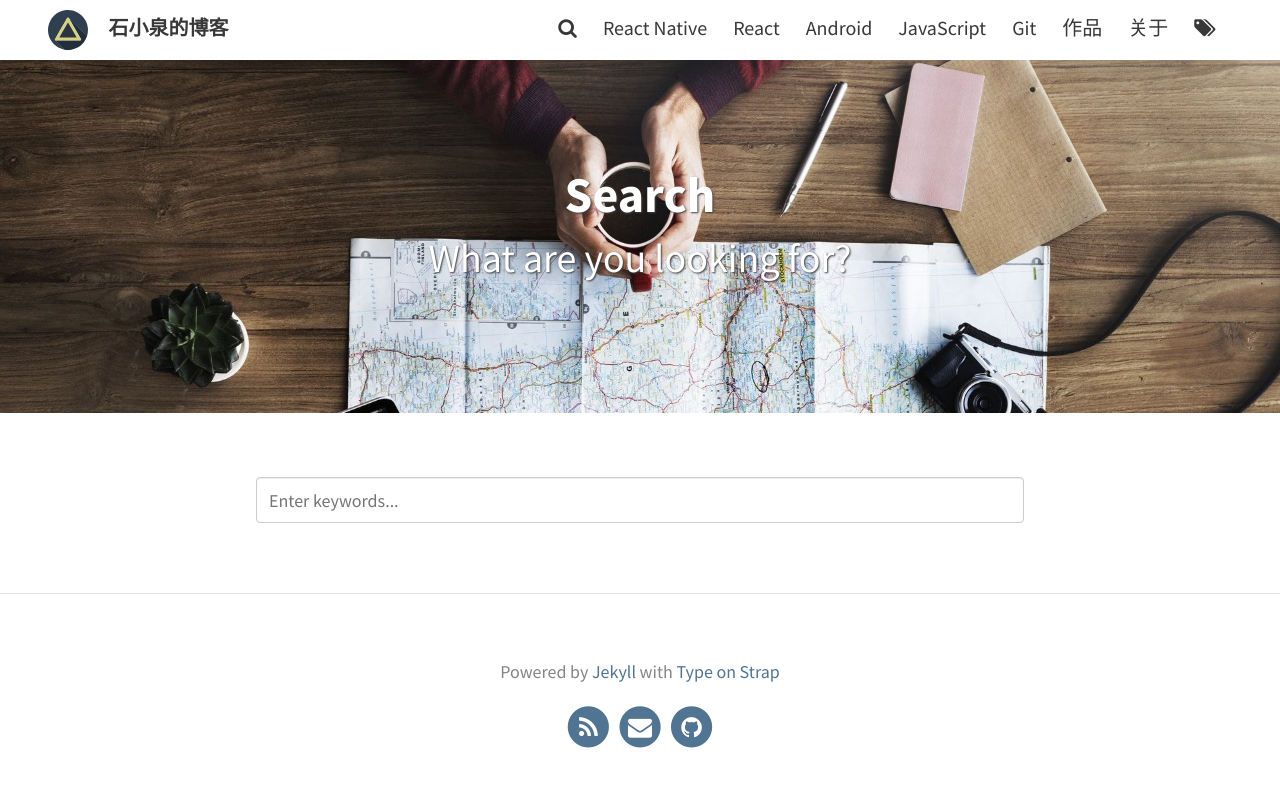
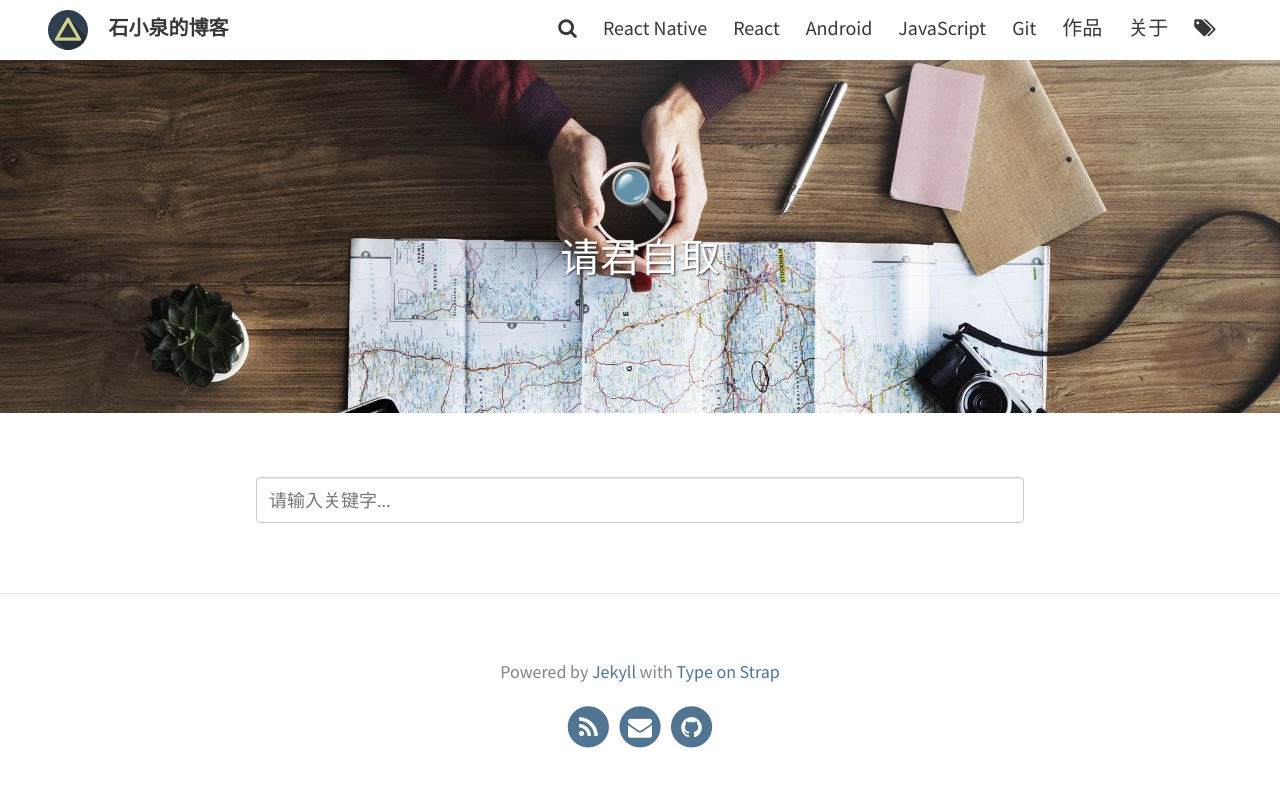
Before and after one commit to shixiaoquan/shixiaoquan.github.io, a Jekyll site: the page built from pages/search.html, in a window 1280 px wide. Shown: the top 787 px of the page. Built offline with Jekyll 4.4.1, drawn with Linux system fonts in a browser that asks for light colours.

Commit message:
modify search.html

```diff
--- a/_layouts/search.html
+++ b/_layouts/search.html
@@ -3,7 +3,7 @@ layout: page
 ---
 
 <!-- Html Elements for Search -->
-<input type="text" id="search-input" placeholder="Enter keywords..." class="search-bar">
+<input type="text" id="search-input" placeholder="请输入关键字..." class="search-bar">
 <br>
 <br>
 <ul id="results-container"></ul>
--- a/pages/search.html
+++ b/pages/search.html
@@ -1,8 +1,8 @@
 ---
 layout: search
-title: Search
+title: 🔍
 permalink: /search/
-subtitle: "What are you looking for?"
+subtitle: "请君自取"
 feature-img: "assets/img/pexels/search-map.jpeg"
 hide: true
 ---
```
Also changed, not shown: other parts of _layouts/search.html (+1 -1 lines).
